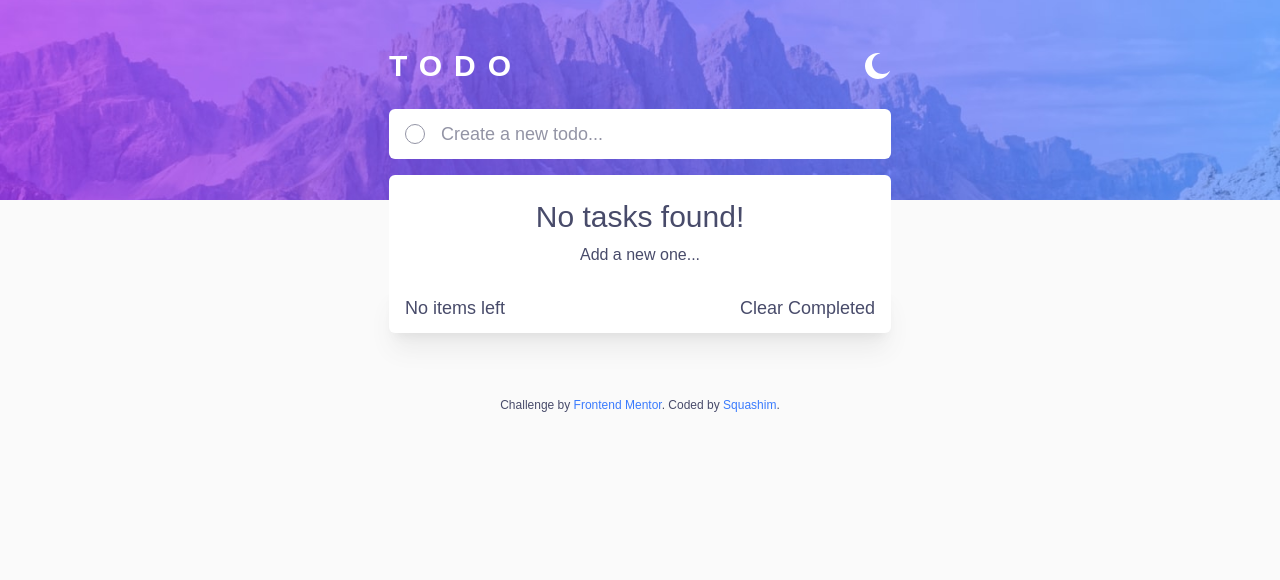
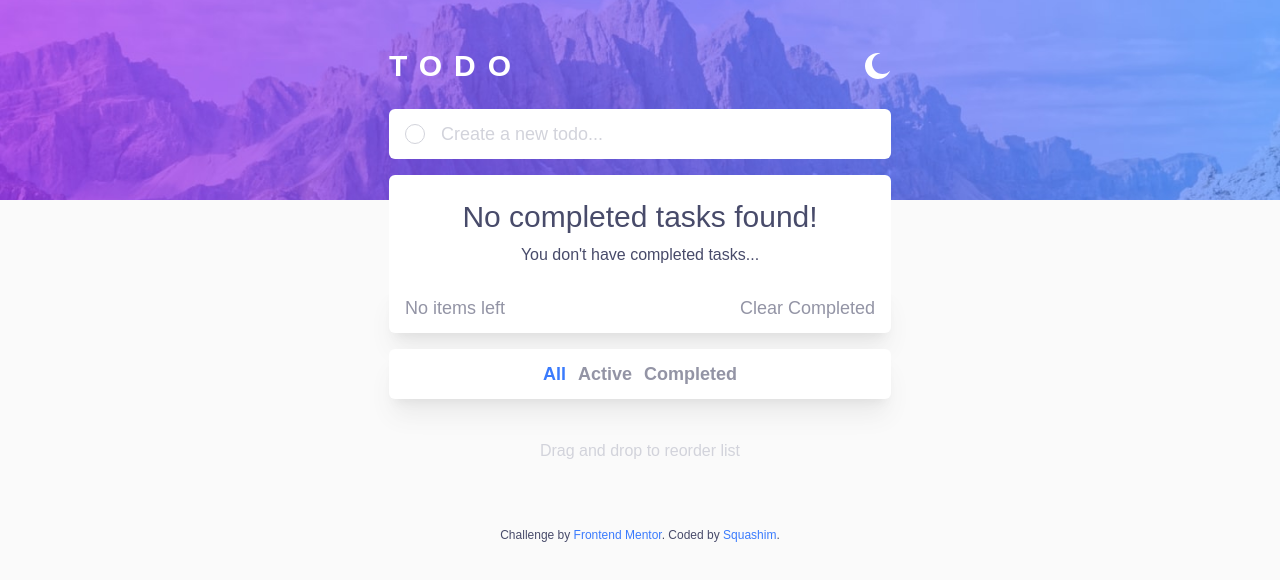
Before and after one commit to Squashim/todo-app, a React (Create React App) app: page / in a window 1280 px wide. Shown: the top 580 px of the page. Built offline with nearby package versions, Linux system fonts and the light colour scheme.

Commit message:
Optimized and tweaked general build

```diff
--- a/src/components/FilterButton.js
+++ b/src/components/FilterButton.js
@@ -7,7 +7,7 @@ const FilterButton = ({ name, isPressed, setFilter }) => {
 			className={
 				isPressed
 					? "sm:text-lg capitalize font-bold cursor-pointer text-sm  text-primary"
-					: "sm:text-lg capitalize font-bold hover:text-lightGray500 dark:hover:text-darkGray300Hover cursor-pointer text-sm dark:text-darkInputText text-lightGray400"
+					: "sm:text-lg capitalize font-bold hover:text-textColor cursor-pointer text-sm text-secondaryTextColor"
 			}>
 			{name}
 		</button>
--- a/src/components/FilterContainer.js
+++ b/src/components/FilterContainer.js
@@ -1,20 +1,29 @@
 import React from "react";
+import FilterButton from "./FilterButton";
 
-const FilterContainer = () => {
-	// const filterList = FILTER_NAMES.map((name) => (
-	// 	<FilterButton
-	// 		key={name}
-	// 		name={name}
-	// 		setFilter={setFilter}
-	// 		isPressed={name === filter}
-	// 	/>
-	// ));
+const FilterContainer = ({ filter, setFilter }) => {
+	const FILTER_MAP = {
+		all: () => true,
+		active: (todo) => !todo.isComplete,
+		completed: (todo) => todo.isComplete,
+	};
+
+	const FILTER_NAMES = Object.keys(FILTER_MAP);
+
+	const filterList = FILTER_NAMES.map((name) => (
+		<FilterButton
+			key={name}
+			name={name}
+			setFilter={setFilter}
+			isPressed={name === filter}
+		/>
+	));
 	return (
 		<>
-			<div className='dark:shadow-black/50 shadow-2xl min-h-[50px] mt-4 justify-center w-full flex items-center bg-lightGray100 dark:bg-darkGrayTodoBg px-4 rounded-md gap-3 '>
-				{/* {filterList} */}
+			<div className='shadow-shadowColor shadow-xl min-h-[50px] mt-4 justify-center w-full flex items-center bg-bgTodo px-4 rounded-md gap-3 '>
+				{filterList}
 			</div>
-			<p className='px-4 w-full text-center sm:text-base text-sm dark:text-darkInputText text-lightGray400 mt-10'>
+			<p className='px-4 w-full text-center sm:text-base text-sm text-elementsColor mt-10'>
 				Drag and drop to reorder list
 			</p>
 		</>
--- a/src/components/Header.js
+++ b/src/components/Header.js
@@ -1,4 +1,4 @@
-import React, { useState } from "react";
+import React from "react";
 import ThemeChanger from "./ThemeChanger";
 
 const Header = ({ theme, setTheme }) => {
--- /dev/null
+++ b/src/components/Main.js
@@ -0,0 +1,107 @@
+import React, { useState } from "react";
+import { useEffect } from "react";
+import FilterContainer from "./FilterContainer";
+import TodoInput from "./TodoInput";
+import TodoList from "./TodoList";
+import TodosInfoContainer from "./TodosInfoContainer";
+
+const Main = () => {
+	const [todos, setTodos] = useState(
+		JSON.parse(localStorage.getItem("todoList")) || []
+	);
+
+	const [filter, setFilter] = useState(
+		JSON.parse(localStorage.getItem("filter")) || "all"
+	);
+
+	const addTodo = (todo) => {
+		if (!todo.text || /^\s*$/.test(todo.text)) {
+			return;
+		}
+		const newTodos = [todo, ...todos];
+		localStorage.setItem("todoList", JSON.stringify(newTodos));
+		setTodos(newTodos);
+	};
+
+	const completeTodo = (id) => {
+		let updatedTodos = todos.map((todo) => {
+			if (todo.id === id) {
+				todo.isCompleted = !todo.isCompleted;
+			}
+			return todo;
+		});
+		localStorage.setItem("todoList", JSON.stringify(updatedTodos));
+		setTodos(updatedTodos);
+	};
+
+	const removeTodo = (id) => {
+		const removedArr = [...todos].filter((todo) => todo.id !== id);
+		localStorage.setItem("todoList", JSON.stringify(removedArr));
+		setTodos(removedArr);
+	};
+
+	const clearCompleted = () => {
+		const removedArr = [...todos].filter((todo) => todo.isCompleted !== true);
+		localStorage.setItem("todoList", JSON.stringify(removedArr));
+		setTodos(removedArr);
+	};
+
+	const handleOnDragEnd = (result) => {
+		if (!result.destination) return;
+		let list;
+		switch (filter) {
+			case "all":
+				list = [...todos];
+				const [reorderedList] = list.splice(result.source.index, 1);
+				list.splice(result.destination.index, 0, reorderedList);
+				localStorage.setItem("todoList", JSON.stringify(list));
+				setTodos(list);
+				break;
+			default:
+				return;
+		}
+	};
+
+	return (
+		<main className='max-w-[550px] mx-auto w-full flex flex-col p-6 items-center mt-[-115px] '>
+			{/* Todos input */}
+			<TodoInput onSubmit={addTodo} />
+
+			{/* Todos list */}
+			{filter === "all" ? (
+				<TodoList
+					todos={todos}
+					completeTodo={completeTodo}
+					removeTodo={removeTodo}
+					handleOnDragEnd={handleOnDragEnd}
+				/>
+			) : filter === "active" ? (
+				<TodoList
+					todos={todos.filter((todo) => !todo.isCompleted)}
+					completeTodo={completeTodo}
+					removeTodo={removeTodo}
+					handleOnDragEnd={handleOnDragEnd}
+				/>
+			) : (
+				<TodoList
+					todos={todos.filter((todo) => todo.isCompleted)}
+					completeTodo={completeTodo}
+					removeTodo={removeTodo}
+					handleOnDragEnd={handleOnDragEnd}
+				/>
+			)}
+
+			{/* Todos info */}
+			<TodosInfoContainer
+				todos={todos}
+				filter={filter}
+				clearCompleted={clearCompleted}
+			/>
+
+			{/* Filter container */}
+			<FilterContainer filter={filter} setFilter={setFilter} />
+		</main>
+	);
+};
+
+export default Main;
--- a/src/components/ThemeChanger.js
+++ b/src/components/ThemeChanger.js
@@ -1,7 +1,6 @@
 import React from "react";
 import sun from "../assets/icon-sun.svg";
 import moon from "../assets/icon-moon.svg";
-import { useEffect } from "react";
 
 export const ThemeChanger = ({ theme, setTheme }) => {
 	const toggleDarkMode = () => {
--- a/src/components/Todo.js
+++ b/src/components/Todo.js
@@ -3,8 +3,8 @@ import close from "../assets/icon-cross.svg";
 import check from "../assets/icon-check.svg";
 import { Draggable } from "react-beautiful-dnd";
 
-const Todo = ({ todos, completeTodo, removeTodo, filter, FILTER_MAP }) => {
-	return todos.filter(FILTER_MAP[filter]).map((todo, index) => (
+const Todo = ({ todos, completeTodo, removeTodo }) => {
+	return todos.map((todo, index) => (
 		<Draggable key={todo.id} draggableId={todo.id.toString()} index={index}>
 			{(provided) => (
 				<div
@@ -21,7 +21,7 @@ const Todo = ({ todos, completeTodo, removeTodo, filter, FILTER_MAP }) => {
 							className={
 								todo.isCompleted
 									? "min-w-[22px] min-h-[22px] flex items-center justify-center rounded-full bg-gradient-to-br from-gradientFrom to-gradientTo mr-4"
-									: "flex items-center justify-center rounded-full cursor-pointer min-w-[22px] min-h-[22px] mr-4 bg-bgTodo hover:bg-gradient-to-br from-gradientFrom to-gradientTo"
+									: "flex items-center justify-center rounded-full cursor-pointer min-w-[22px] min-h-[22px] mr-4 bg-elementsColor hover:bg-gradient-to-br from-gradientFrom to-gradientTo"
 							}>
 							{todo.isCompleted ? (
 								<img src={check} alt='' />
--- a/src/components/TodoList.js
+++ b/src/components/TodoList.js
@@ -1,71 +1,10 @@
-import React, { useEffect, useState } from "react";
-import { DragDropContext, Droppable } from "react-beautiful-dnd";
-import FilterButton from "./FilterButton";
-import FilterContainer from "./FilterContainer";
+import React from "react";
 import Placeholder from "./Placeholder";
 import Todo from "./Todo";
-import TodoInput from "./TodoInput";
+import { DragDropContext, Droppable } from "react-beautiful-dnd";
 
-const FILTER_MAP = {
-	all: () => true,
-	active: (todo) => !todo.isComplete,
-	completed: (todo) => todo.isComplete,
-};
-const FILTER_NAMES = Object.keys(FILTER_MAP);
-
-const TodoList = () => {
-	const [todos, setTodos] = useState(
-		JSON.parse(localStorage.getItem("todoList")) || []
-	);
-
-	const [filter, setFilter] = useState("all");
-
-	const addTodo = (todo) => {
-		if (!todo.text || /^\s*$/.test(todo.text)) {
-			return;
-		}
-		const newTodos = [todo, ...todos];
-		localStorage.setItem("todoList", JSON.stringify(newTodos));
-		setTodos(newTodos);
-	};
-
-	const completeTodo = (id) => {
-		let updatedTodos = todos.map((todo) => {
-			if (todo.id === id) {
-				todo.isCompleted = !todo.isCompleted;
-			}
-			return todo;
-		});
-		localStorage.setItem("todoList", JSON.stringify(updatedTodos));
-		setTodos(updatedTodos);
-	};
-
-	const removeTodo = (id) => {
-		const removedArr = [...todos].filter((todo) => todo.id !== id);
-		localStorage.setItem("todoList", JSON.stringify(removedArr));
-		setTodos(removedArr);
-	};
-
-	const clearCompleted = () => {
-		const removedArr = [...todos].filter((todo) => todo.isCompleted !== true);
-		localStorage.setItem("todoList", JSON.stringify(removedArr));
-		setTodos(removedArr);
-	};
-
-	const handleOnDragEnd = (result) => {
-		if (!result.destination) return;
-		const list = [...todos];
-		const [reorderedList] = list.splice(result.source.index, 1);
-		list.splice(result.destination.index, 0, reorderedList);
-		setTodos(list);
-	};
-
+const TodoList = ({ todos, completeTodo, removeTodo, handleOnDragEnd }) => {
 	return (
-		<main className='max-w-[550px] mx-auto w-full flex flex-col p-6 items-center mt-[-115px] '>
-			{/* Todos input */}
-			<TodoInput onSubmit={addTodo} />
-
-			{/* Todos list */}
 		<DragDropContext onDragEnd={handleOnDragEnd}>
 			<Droppable droppableId='todo'>
 				{(provided) => (
@@ -73,15 +12,13 @@ const TodoList = () => {
 						className='w-full h-full'
 						{...provided.droppableProps}
 						ref={provided.innerRef}>
-							{todos.filter(FILTER_MAP[filter]).length === 0 ? (
-								<Placeholder filter={filter} />
+						{todos.length === 0 ? (
+							<Placeholder />
 						) : (
 							<Todo
-									filter={filter}
 								todos={todos}
 								completeTodo={completeTodo}
 								removeTodo={removeTodo}
-									FILTER_MAP={FILTER_MAP}
 							/>
 						)}
 						{provided.placeholder}
@@ -89,27 +26,53 @@ const TodoList = () => {
 				)}
 			</Droppable>
 		</DragDropContext>
-
-			{/* Todos info */}
-			<div className=' shadow-shadowColor shadow-xl flex items-center h-full min-h-[50px] bg-bgTodo px-4 w-full rounded-b-md'>
-				<div className='sm:text-lg text-xs text-textColor flex items-center justify-between w-full'>
-					<p>
-						{todos.filter(FILTER_MAP[filter]).length === 0
-							? "No items left"
-							: `${todos.filter(FILTER_MAP[filter]).length} items left`}
-					</p>
-					<p
-						onClick={clearCompleted}
-						className='cursor-pointer hover:text-hoverColor'>
-						Clear Completed
-					</p>
-				</div>
-			</div>
-
-			{/* Filter container */}
-			{/* <FilterContainer /> */}
-		</main>
 	);
 };
 
 export default TodoList;
+
+// : filter === "active" ? (
+//     	<DragDropContext onDragEnd={handleOnDragEnd}>
+//     		<Droppable droppableId='todo'>
+//     			{(provided) => (
+//     				<div
+//     					className='w-full h-full'
+//     					{...provided.droppableProps}
+//     					ref={provided.innerRef}>
+//     					{todos.filter((todo) => !todo.isCompleted).length === 0 ? (
+//     						<Placeholder filter={filter} />
+//     					) : (
+//     						<Todo
+//     							todos={todos.filter((todo) => !todo.isCompleted)}
+//     							completeTodo={completeTodo}
+//     							removeTodo={removeTodo}
+//     						/>
+//     					)}
+//     					{provided.placeholder}
+//     				</div>
+//     			)}
+//     		</Droppable>
+//     	</DragDropContext>
+//     ) : (
+//     	<DragDropContext onDragEnd={handleOnDragEnd}>
+//     		<Droppable droppableId='todo'>
+//     			{(provided) => (
+//     				<div
+//     					className='w-full h-full'
+//     					{...provided.droppableProps}
+//     					ref={provided.innerRef}>
+//     					{todos.filter((todo) => todo.isCompleted).length === 0 ? (
+//     						<Placeholder filter={filter} />
+//     					) : (
+//     						<Todo
+//     							todos={todos.filter((todo) => todo.isCompleted)}
+//     							completeTodo={completeTodo}
+//     							removeTodo={removeTodo}
+//     						/>
+//     					)}
+//     					{provided.placeholder}
+//     				</div>
+//     			)}
+//     		</Droppable>
+//     	</DragDropContext>
+//     );
--- /dev/null
+++ b/src/components/TodosInfoContainer.js
@@ -0,0 +1,26 @@
+import React from "react";
+
+const TodosInfoContainer = ({ todos, filter, clearCompleted }) => {
+	return (
+		<div className='shadow-shadowColor shadow-xl  flex items-center h-full min-h-[50px] bg-bgTodo px-4 w-full rounded-b-md'>
+			<div className='sm:text-lg text-xs text-secondaryTextColor flex items-center justify-between w-full'>
+				<p>
+					{todos.length === 0
+						? "No items left"
+						: filter === "all"
+						? `${todos.length} items left`
+						: filter === "active"
+						? `${todos.filter((todo) => !todo.isCompleted).length} items left`
+						: `${todos.filter((todo) => todo.isCompleted).length} items left`}
+				</p>
+				<p
+					onClick={clearCompleted}
+					className='cursor-pointer hover:text-hoverColor'>
+					Clear Completed
+				</p>
+			</div>
+		</div>
+	);
+};
+
+export default TodosInfoContainer;
--- a/src/index.css
+++ b/src/index.css
@@ -8,8 +8,9 @@
 	--bg-main: hsl(0, 0%, 98%);
 	--bg-todo: hsl(0, 0%, 100%);
 	--text: hsl(235, 19%, 35%);
+	--secondaryText: hsl(236, 9%, 61%);
 	--hover: hsl(235, 19%, 35%);
-	--elements: hsl(236, 9%, 61%);
+	--elements: hsl(233, 11%, 84%);
 	--shadow: rgba(89, 89, 89, 0.094);
 }
 
@@ -17,8 +18,9 @@
 	--bg-main: hsl(235, 21%, 11%);
 	--bg-todo: hsl(235, 24%, 19%);
 	--text: hsl(234, 39%, 85%);
+	--secondaryText: hsl(233, 14%, 35%);
 	--hover: hsl(236, 33%, 92%);
-	--elements: hsl(233, 14%, 35%);
+	--elements: hsl(237, 14%, 26%);
 	--shadow: rgba(0, 0, 0, 0.47);
 }
 
--- a/src/pages/Home.js
+++ b/src/pages/Home.js
@@ -1,7 +1,7 @@
 import React, { useEffect, useState } from "react";
 import Header from "../components/Header";
 import Footer from "../components/Footer";
-import TodoList from "../components/TodoList";
+import Main from "../components/Main";
 
 const Home = () => {
 	const [theme, setTheme] = useState(
@@ -11,15 +11,17 @@ const Home = () => {
 	useEffect(() => {
 		if (theme === "light-theme") {
 			document.body.classList.add("light-theme");
+			document.body.classList.remove("dark-theme");
 		} else {
 			document.body.classList.add("dark-theme");
+			document.body.classList.remove("light-theme");
 		}
 	}, [theme]);
 
 	return (
 		<>
 			<Header theme={theme} setTheme={setTheme} />
-			<TodoList />
+			<Main />
 			<Footer />
 		</>
 	);
--- a/tailwind.config.js
+++ b/tailwind.config.js
@@ -15,6 +15,7 @@ module.exports = {
 				bgMain: "var(--bg-main)",
 				bgTodo: "var(--bg-todo)",
 				textColor: "var(--text)",
+				secondaryTextColor: "var(--secondaryText)",
 				hoverColor: "var(--hover)",
 				elementsColor: "var(--elements)",
 				shadowColor: "var(--shadow)",
```
Lines whose indentation alone changed are shown as unchanged.
